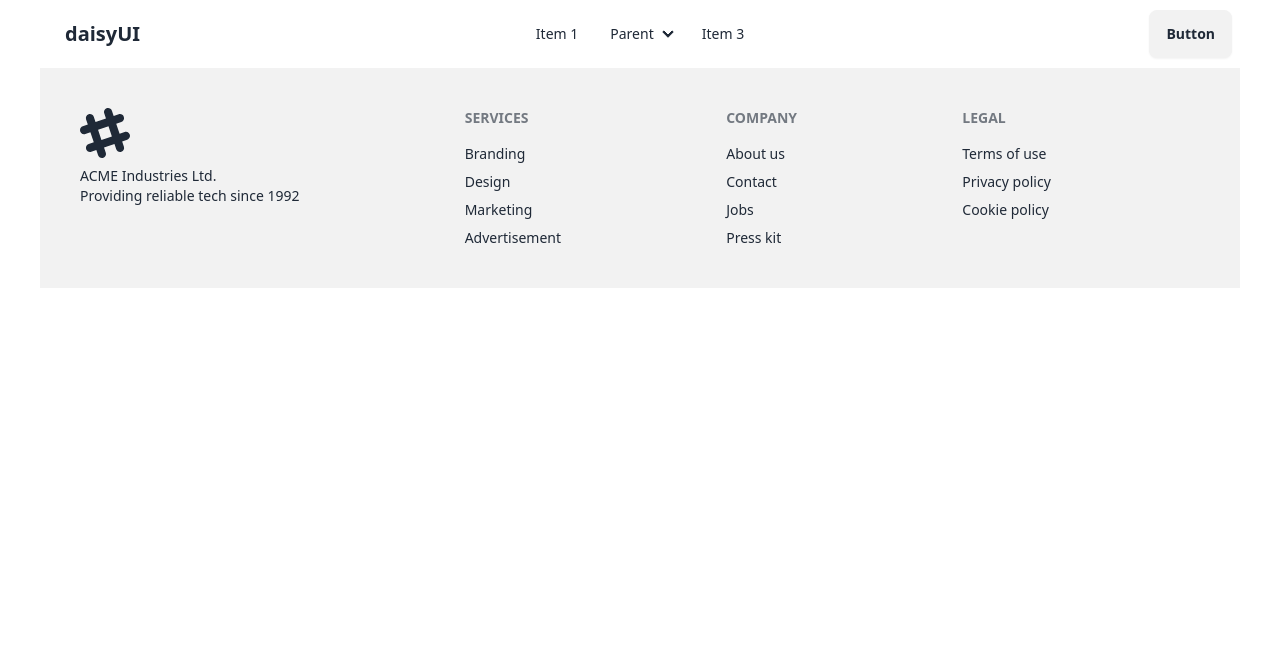
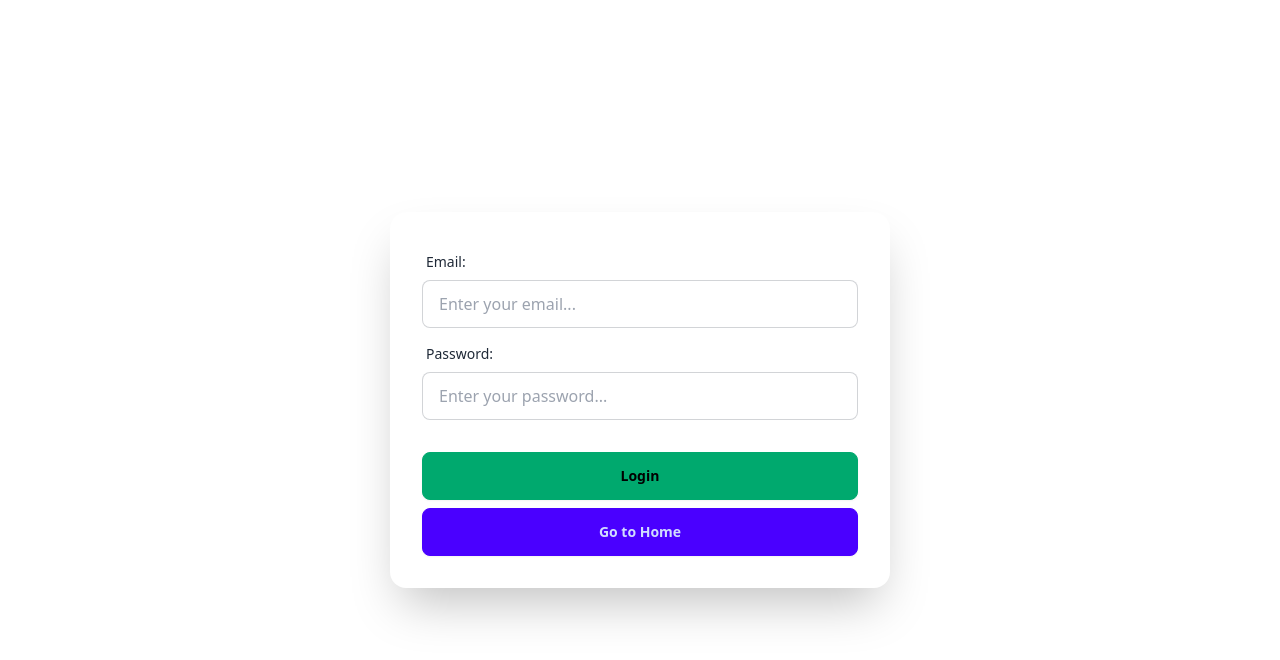
Before and after one commit to mirnatul/house-hunter-mirnatul-task, a React (Vite) app in the folder client/: page /login in a window 1280 px wide. Shown: the top 660 px of the page. Built offline with nearby package versions, Linux system fonts and the light colour scheme.

Commit message:
login, logout, register and user direct to the home page completed

```diff
--- a/client/package.json
+++ b/client/package.json
@@ -10,6 +10,7 @@
     "preview": "vite preview"
   },
   "dependencies": {
+    "@tanstack/react-query": "^5.17.19",
     "localforage": "^1.10.0",
     "match-sorter": "^6.3.3",
     "react": "^18.2.0",
--- a/client/src/Layout/Main.jsx
+++ b/client/src/Layout/Main.jsx
@@ -1,14 +1,20 @@
 import React from 'react';
 import Footer from '../shared/Footer';
 import Navbar from '../shared/Navbar';
-import { Outlet } from 'react-router-dom'
+import { Outlet, useLocation } from 'react-router-dom'
 
 const Main = () => {
+    const location = useLocation()
+    console.log(location);
     return (
         <div>
-            <Navbar></Navbar>
+            {/* here navbar re render */}
+            {location.pathname === '/register' || location.pathname === '/login' || <Navbar></Navbar>}
+            {/* here navbar do not re render */}
+            {/* <Navbar></Navbar> */}
+
             <Outlet></Outlet>
-            <Footer></Footer>
+            {location.pathname === '/register' || location.pathname === '/login' || <Footer></Footer>}
         </div>
     );
 };
--- /dev/null
+++ b/client/src/hooks/userHook.js
@@ -0,0 +1,15 @@
+import React, { useEffect, useState } from 'react';
+
+const userHook = () => {
+    const [user, setUser] = useState(null);
+
+    useEffect(() => {
+        const userJson = localStorage.getItem("user");
+        if (userJson) {
+            setUser(JSON.parse(userJson));
+        }
+    }, []);
+    return [user]
+};
+
+export default userHook;
--- a/client/src/main.jsx
+++ b/client/src/main.jsx
@@ -5,14 +5,26 @@ import './index.css'
 import { RouterProvider } from "react-router-dom";
 import { router } from './Routes/Router';
 
+import {
+  useQuery,
+  useMutation,
+  useQueryClient,
+  QueryClient,
+  QueryClientProvider,
+} from '@tanstack/react-query'
+
+const queryClient = new QueryClient();
+
 
 
 
 
 ReactDOM.createRoot(document.getElementById('root')).render(
   <React.StrictMode>
-    <div className='max-w-full mx-auto px-2 lg:px-10'>
-      <RouterProvider router={router} />
-    </div>
+    <QueryClientProvider client={queryClient}>
+      <div className='max-w-full mx-auto px-2 lg:px-10'>
+        <RouterProvider router={router} />
+      </div>
+    </QueryClientProvider>
   </React.StrictMode>,
 )
--- a/client/src/pages/Login/Login.jsx
+++ b/client/src/pages/Login/Login.jsx
@@ -1,8 +1,63 @@
 import React from 'react';
+import { useForm } from "react-hook-form"
+import { useNavigate, Link } from "react-router-dom"
 
 const Login = () => {
+
+    const navigate = useNavigate()
+
+    const {
+        register,
+        handleSubmit,
+        watch,
+        formState: { errors },
+    } = useForm()
+
+    const onSubmit = (data) => {
+        // console.log(data)
+
+        const userInput = { ...data }
+
+        fetch(`http://localhost:5000/login?email=${userInput.email}&password=${userInput.password}`)
+            .then(res => res.json())
+            .then(data => {
+                if (data.message) {
+                    alert(data.message)
+                }
+                else {
+                    console.log(data);
+                    const userJson = JSON.stringify(data);
+                    localStorage.setItem("user", userJson);
+                    navigate('/')
+                }
+            })
+    }
+
     return (
         <div>
+            <div className="hero min-h-screen">
+                <div className="hero-content">
+                    <div className="card shrink-0 shadow-2xl bg-base-100 w-[500px]">
+                        <form onSubmit={handleSubmit(onSubmit)} className="card-body w-full">
+
+                            <div className="form-control">
+                                <label className="label">
+                                    <span className="label-text">Email:</span>
+                                </label>
+                                <input {...register("email", { required: true })} type="email" placeholder="Enter your email..." className="input input-bordered" required />
+                            </div>
+                            <div className="form-control">
+                                <label className="label">
+                                    <span className="label-text">Password:</span>
+                                </label>
+                                <input {...register("password", { required: true })} type="password" placeholder="Enter your password..." className="input input-bordered" required />
+                            </div>
+                            <input className='btn btn-success mt-6' type="submit" value="Login" />
+                            <Link to='/' className='btn btn-primary'>Go to Home</Link>
+                        </form>
+                    </div>
+                </div>
+            </div>
 
         </div>
     );
--- a/client/src/pages/Register/Register.jsx
+++ b/client/src/pages/Register/Register.jsx
@@ -1,8 +1,11 @@
 import React from 'react';
 import { useForm } from "react-hook-form"
-import { IoChevronUpSharp } from "react-icons/io5";
+import { useNavigate } from "react-router-dom"
+// import { IoChevronUpSharp } from "react-icons/io5";
 
 const Register = () => {
+
+    const navigate = useNavigate()
 
     const {
         register,
@@ -12,19 +15,25 @@ const Register = () => {
     } = useForm()
 
     const onSubmit = (data) => {
-        console.log(data)
+        // console.log(data)
+
+        const userInput = { ...data }
 
         fetch('http://localhost:5000/users', {
             method: 'POST',
             headers: {
                 'content-type': 'application/json'
             },
-            body: JSON.stringify(data)
+            body: JSON.stringify(userInput)
         })
             .then(res => res.json())
             .then(data => {
                 if (data.insertedId) {
                     alert("user created successfully")
+                    const userJson = JSON.stringify(userInput);
+                    localStorage.setItem("user", userJson);
+                    navigate(1)
+                    navigate('/')
                 }
                 else {
                     alert(data.message)
--- a/client/src/shared/Navbar.jsx
+++ b/client/src/shared/Navbar.jsx
@@ -1,6 +1,25 @@
-import React from 'react';
+import React, { useEffect, useState } from 'react';
+import userHook from '../hooks/userHook';
+import { Link } from 'react-router-dom'
+import { useNavigate } from 'react-router'
+
+
 
 const Navbar = () => {
+    const [user] = userHook()
+
+    const navigate = useNavigate();
+
+    const handleLogout = () => {
+        localStorage.removeItem('user');
+        navigate('/login')
+        alert('user is logged out')
+    }
+
+    const navOptions = <>
+        <Link to="/"><a>Home</a></Link>
+    </>
+
     return (
         <div>
             <div className="navbar bg-base-100">
@@ -10,36 +29,28 @@ const Navbar = () => {
                             <svg xmlns="http://www.w3.org/2000/svg" className="h-5 w-5" fill="none" viewBox="0 0 24 24" stroke="currentColor"><path strokeLinecap="round" strokeLinejoin="round" strokeWidth="2" d="M4 6h16M4 12h8m-8 6h16" /></svg>
                         </div>
                         <ul tabIndex={0} className="menu menu-sm dropdown-content mt-3 z-[1] p-2 shadow bg-base-100 rounded-box w-52">
-                            <li><a>Item 1</a></li>
-                            <li>
-                                <a>Parent</a>
-                                <ul className="p-2">
-                                    <li><a>Submenu 1</a></li>
-                                    <li><a>Submenu 2</a></li>
-                                </ul>
-                            </li>
-                            <li><a>Item 3</a></li>
+                            {navOptions}
                         </ul>
                     </div>
                     <a className="btn btn-ghost text-xl">daisyUI</a>
                 </div>
                 <div className="navbar-center hidden lg:flex">
                     <ul className="menu menu-horizontal px-1">
-                        <li><a>Item 1</a></li>
-                        <li>
-                            <details>
-                                <summary>Parent</summary>
-                                <ul className="p-2">
-                                    <li><a>Submenu 1</a></li>
-                                    <li><a>Submenu 2</a></li>
-                                </ul>
-                            </details>
-                        </li>
-                        <li><a>Item 3</a></li>
+                        {navOptions}
                     </ul>
                 </div>
                 <div className="navbar-end">
-                    <a className="btn">Button</a>
+                    <div>
+                        {
+                            user ?
+                                <div className='flex items-center gap-2'>
+                                    <p>{user?.name}</p>
+                                    <button onClick={handleLogout} className='btn btn-primary'>Logout</button>
+                                </div>
+                                : <Link className='btn btn-primary' to='/login'>Login</Link>
+                        }
+                    </div>
+                    {/* <p>{user?.name}</p> */}
                 </div>
             </div>
         </div>
```
Also changed, not shown: 2 other files (tests, documents, lock files or other folders).
